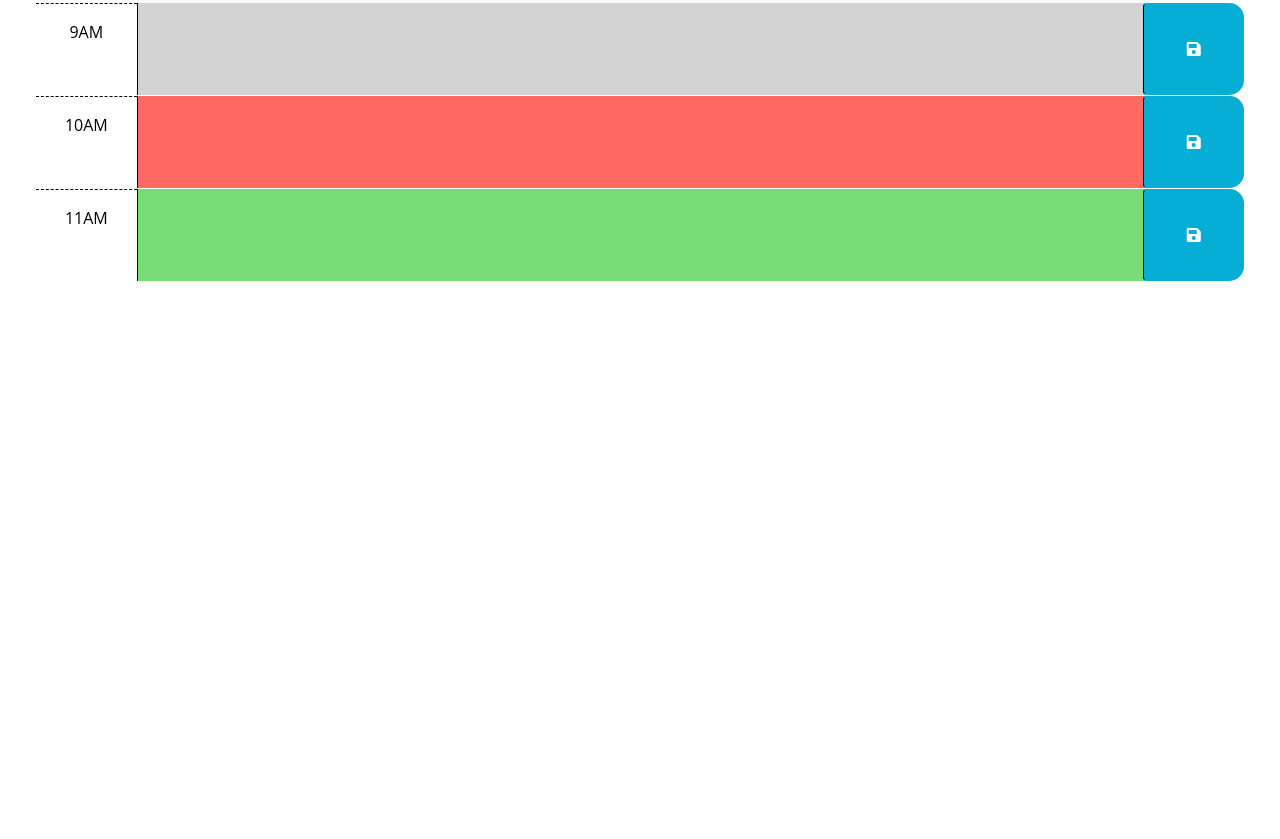
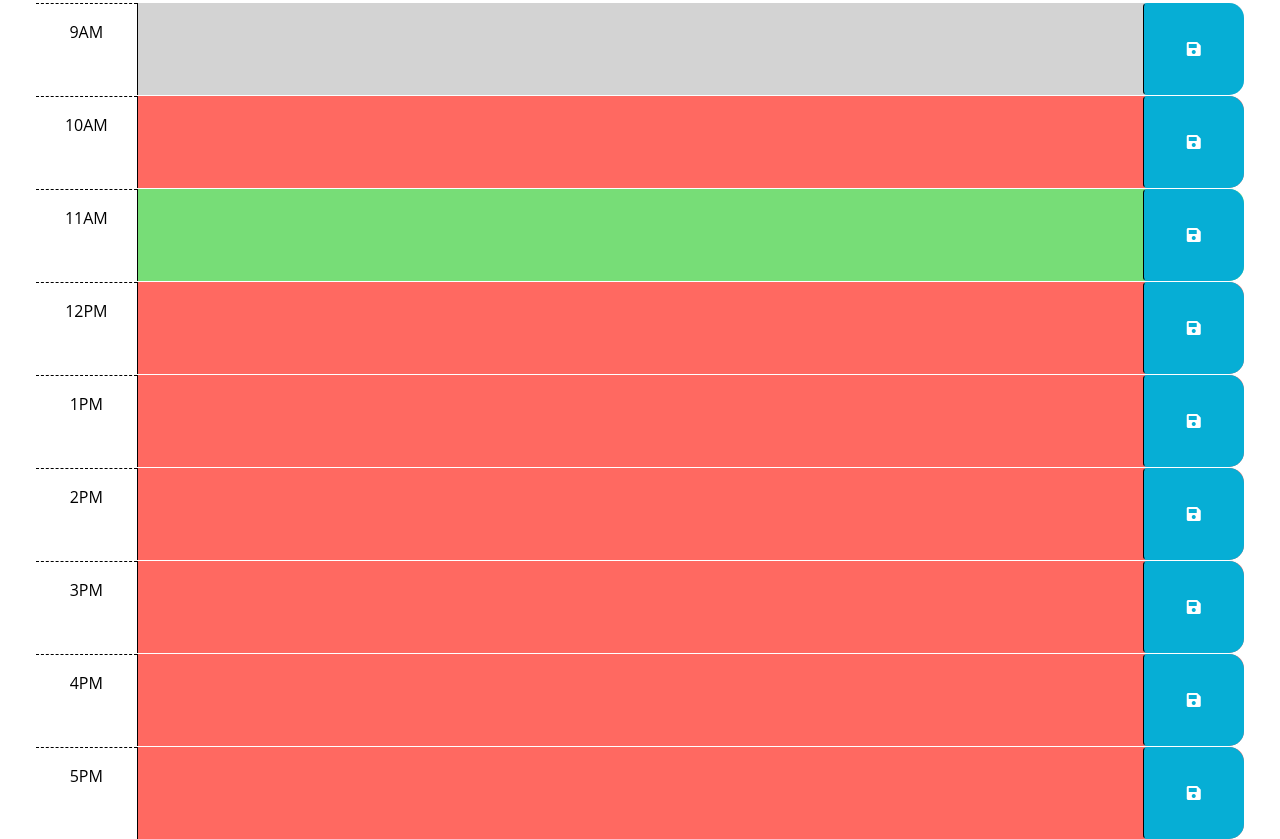
Before and after one commit to Ashmo91388/Work-Scheduler1, a plain HTML site: page index.html in a window 1280 px wide. Shown: the part 295-1134 px from the top of the page. Before the commit the page ends 800 px from the top, so only its background shows below. Drawn offline with nearby package versions, Linux system fonts and the light colour scheme.

Commit message:
added additional time divs

```diff
--- a/index.html
+++ b/index.html
@@ -1,28 +1,16 @@
 <!DOCTYPE html>
 <html lang="en">
+
 <head>
   <meta charset="UTF-8" />
   <meta name="viewport" content="width=device-width, initial-scale=1.0" />
   <meta http-equiv="X-UA-Compatible" content="ie=edge" />
 
-    <link
-      href="https://cdn.jsdelivr.net/npm/bootstrap@5.1.3/dist/css/bootstrap.min.css"
-      rel="stylesheet"
-      integrity="sha384-1BmE4kWBq78iYhFldvKuhfTAU6auU8tT94WrHftjDbrCEXSU1oBoqyl2QvZ6jIW3"
-      crossorigin="anonymous"
-    />
-    <link
-      rel="stylesheet"
-      href="https://use.fontawesome.com/releases/v5.8.1/css/all.css"
-      integrity="sha384-50oBUHEmvpQ+1lW4y57PTFmhCaXp0ML5d60M1M7uH2+nqUivzIebhndOJK28anvf"
-      crossorigin="anonymous"
-    />
-    <link
-      href="https://fonts.googleapis.com/css2?family=Fira+Sans:wght@400;700&display=swap"
-      rel="stylesheet"
-    />
-    <!--added jquery css link -->
-    <!-- <link rel="stylesheet" href="//code.jquery.com/ui/1.13.2/themes/base/jquery-ui.css"> -->
+  <link href="https://cdn.jsdelivr.net/npm/bootstrap@5.1.3/dist/css/bootstrap.min.css" rel="stylesheet"
+    integrity="sha384-1BmE4kWBq78iYhFldvKuhfTAU6auU8tT94WrHftjDbrCEXSU1oBoqyl2QvZ6jIW3" crossorigin="anonymous" />
+  <link rel="stylesheet" href="https://use.fontawesome.com/releases/v5.8.1/css/all.css"
+    integrity="sha384-50oBUHEmvpQ+1lW4y57PTFmhCaXp0ML5d60M1M7uH2+nqUivzIebhndOJK28anvf" crossorigin="anonymous" />
+  <link href="https://fonts.googleapis.com/css2?family=Fira+Sans:wght@400;700&display=swap" rel="stylesheet" />
   <link rel="stylesheet" href="style.css" />
   <title>Work Day Scheduler</title>
 </head>
@@ -70,12 +58,64 @@
         <i class="fas fa-save" aria-hidden="true"></i>
       </button>
     </div>
+
+  <div id="hour-12" class="row time-block present">
+    <div class="col-2 col-md-1 hour text-center py-3">12PM</div>
+    <textarea class="col-8 col-md-10 description" rows="3"> </textarea>
+    <button class="btn saveBtn col-2 col-md-1" aria-label="save">
+      <i class="fas fa-save" aria-hidden="true"></i>
+    </button>
   </div>
+
+  <div id="hour-13" class="row time-block present">
+    <div class="col-2 col-md-1 hour text-center py-3">1PM</div>
+    <textarea class="col-8 col-md-10 description" rows="3"> </textarea>
+    <button class="btn saveBtn col-2 col-md-1" aria-label="save">
+      <i class="fas fa-save" aria-hidden="true"></i>
+    </button>
+  </div>
+  <div id="hour-14" class="row time-block present">
+    <div class="col-2 col-md-1 hour text-center py-3">2PM</div>
+    <textarea class="col-8 col-md-10 description" rows="3"> </textarea>
+    <button class="btn saveBtn col-2 col-md-1" aria-label="save">
+      <i class="fas fa-save" aria-hidden="true"></i>
+    </button>
+  </div>
+
+  <div id="hour-15" class="row time-block present">
+    <div class="col-2 col-md-1 hour text-center py-3">3PM</div>
+    <textarea class="col-8 col-md-10 description" rows="3"> </textarea>
+    <button class="btn saveBtn col-2 col-md-1" aria-label="save">
+      <i class="fas fa-save" aria-hidden="true"></i>
+    </button>
+
+  </div>
+  <div id="hour-16" class="row time-block present">
+    <div class="col-2 col-md-1 hour text-center py-3">4PM</div>
+    <textarea class="col-8 col-md-10 description" rows="3"> </textarea>
+    <button class="btn saveBtn col-2 col-md-1" aria-label="save">
+      <i class="fas fa-save" aria-hidden="true"></i>
+    </button>
+  </div>
+
+  <div id="hour-17" class="row time-block present">
+    <div class="col-2 col-md-1 hour text-center py-3">5PM</div>
+    <textarea class="col-8 col-md-10 description" rows="3"> </textarea>
+    <button class="btn saveBtn col-2 col-md-1" aria-label="save">
+      <i class="fas fa-save" aria-hidden="true"></i>
+    </button>
+  </div>
+
+
+
+
+
+
 
   <script src="https://cdnjs.cloudflare.com/ajax/libs/jquery/3.2.1/jquery.min.js"></script>
   <script src="https://cdn.jsdelivr.net/npm/dayjs@1.11.3/dayjs.min.js"
-    integrity="sha256-iu/zLUB+QgISXBLCW/mcDi/rnf4m4uEDO0wauy76x7U="
-    crossorigin="anonymous"></script>
+    integrity="sha256-iu/zLUB+QgISXBLCW/mcDi/rnf4m4uEDO0wauy76x7U=" crossorigin="anonymous"></script>
   <script src="script.js"></script>
 </body>
+
 </html>
```
Lines whose indentation alone changed are shown as unchanged.
